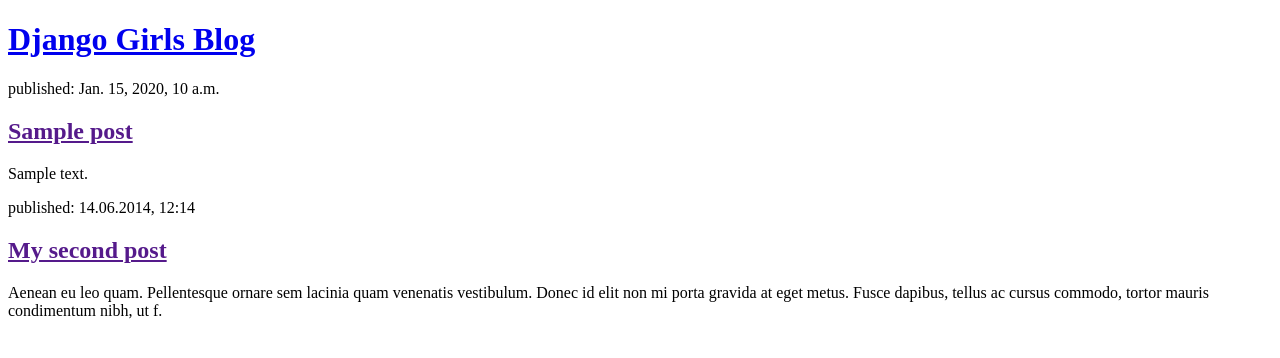
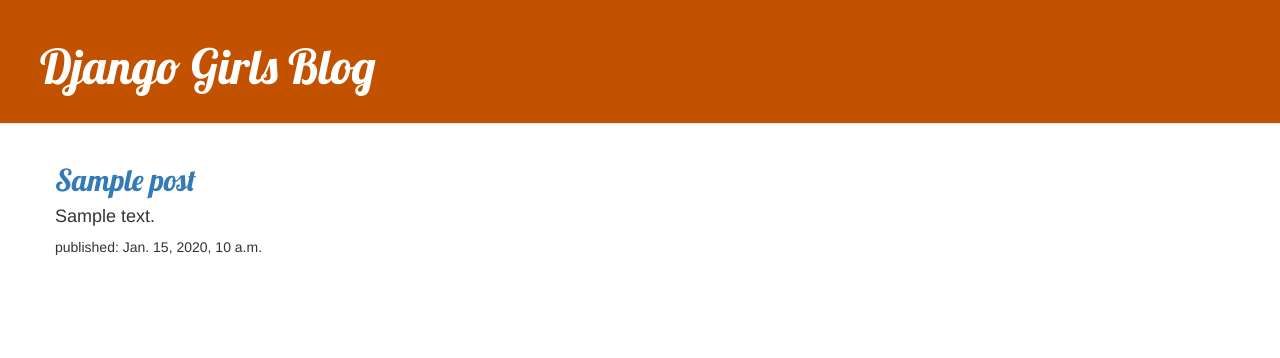
Before and after one commit to bropez/my-second-blog, a Django app: template mysite/blog/templates/blog/post_list.html in a window 1280 px wide. Shown: the top 358 px of the page. Run offline with Django 3.2, Linux system fonts and the light colour scheme; the template is opened without the code that fills it: values that come from a table or form of the project are taken from there, others are empty; tables that the repository leaves empty hold one stand-in row (values such as "Sample post"); some libraries are stand-ins or nearby versions.

Commit message:
Added a view and template for detailed blog post as well as CSS for the site.

```diff
--- /dev/null
+++ b/mysite/blog/static/css/blog.css
@@ -0,0 +1,46 @@
+.page-header {
+    background-color: #C25100;
+    margin-top: 0;
+    padding: 20px 20px 20px 40px;
+}
+
+.page-header h1, .page-header h1 a, .page-header h1 a:visited, .page-header h1 a:active {
+    color: #ffffff;
+    font-size: 36pt;
+    text-decoration: none;
+}
+
+.content {
+    margin-left: 40px;
+}
+
+h1, h2, h3 {
+    font-family: 'Lobster', cursive;
+}
+
+.date {
+    color: #828282;
+}
+
+.save {
+    float: right;
+}
+
+.post-form textarea, .post-form input {
+    width: 100%;
+}
+
+.top-menu, .top-menu:hover, .top-menu:visited {
+    color: #ffffff;
+    float: right;
+    font-size: 26pt;
+    margin-right: 20px;
+}
+
+.post {
+    margin-bottom: 70px;
+}
+
+.post h1 a, .post h1 a:visited {
+    color: #000000;
+}
--- /dev/null
+++ b/mysite/blog/templates/blog/base.html
@@ -0,0 +1,25 @@
+<!DOCTYPE html>
+{% load static %}
+<html lang="en">
+<head>
+    <meta charset="UTF-8">
+    <title>Title for the Post Lists</title>
+    <link rel="stylesheet" href="//maxcdn.bootstrapcdn.com/bootstrap/3.2.0/css/bootstrap.min.css">
+    <link rel="stylesheet" href="//maxcdn.bootstrapcdn.com/bootstrap/3.2.0/css/bootstrap-theme.min.css">
+    <link href="//fonts.googleapis.com/css?family=Lobster&subset=latin,latin-ext" rel="stylesheet" type="text/css">
+    <link rel="stylesheet" href="{% static 'css/blog.css' %}">
+</head>
+<body>
+    <div class="page-header">
+        <h1><a href="/">Django Girls Blog</a></h1>
+    </div>
+    <div class="content container">
+        <div class="row">
+            <div class="col-md-8">
+            {% block content %}
+            {% endblock %}
+            </div>
+        </div>
+    </div>
+</body>
+</html>
--- a/mysite/blog/templates/blog/post_list.html
+++ b/mysite/blog/templates/blog/post_list.html
@@ -1,28 +1,11 @@
-<!DOCTYPE html>
-<html lang="en">
-<head>
-    <meta charset="UTF-8">
-    <title>Title for the Post Lists</title>
-</head>
-    <body>
-        <div>
-            <h1><a href="/">Django Girls Blog</a></h1>
-        </div>
+{% extends 'blog/base.html' %}
 
-        <div>
-            {% for current_post in posts %}
-            <div>
-                <p>published: {{ current_post.published_date }}</p>
-                <h2><a href="">{{ current_post.workout_name }}</a></h2>
-                <p>{{ current_post.text|linebreaksbr }}</p>
-            </div>
-            {% endfor %}
-        </div>
-
-        <div>
-            <p>published: 14.06.2014, 12:14</p>
-            <h2><a href="">My second post</a></h2>
-            <p>Aenean eu leo quam. Pellentesque ornare sem lacinia quam venenatis vestibulum. Donec id elit non mi porta gravida at eget metus. Fusce dapibus, tellus ac cursus commodo, tortor mauris condimentum nibh, ut f.</p>
-        </div>
-    </body>
-</html>
+{% block content %}
+    {% for current_post in posts %}
+    <div class="post">
+        <h2><a href="{% url 'post_detail' pk=current_post.pk %}">{{ current_post.workout_name }}</a></h2>
+        <h4>{{ current_post.text|linebreaksbr }}</h4>
+        <p>published: {{ current_post.published_date }}</p>
+    </div>
+    {% endfor %}
+{% endblock %}
--- a/mysite/blog/urls.py
+++ b/mysite/blog/urls.py
@@ -4,5 +4,6 @@
 
 urlpatterns = [
     path('', views.post_list, name='post_list'),
+    path('post/<int:pk>/', views.post_detail, name='post_detail'),
 
 ]
```
Also changed, not shown: mysite/blog/templates/blog/post_detail.html (added, +13 -0 lines), mysite/blog/views.py (+6 -1 lines).
